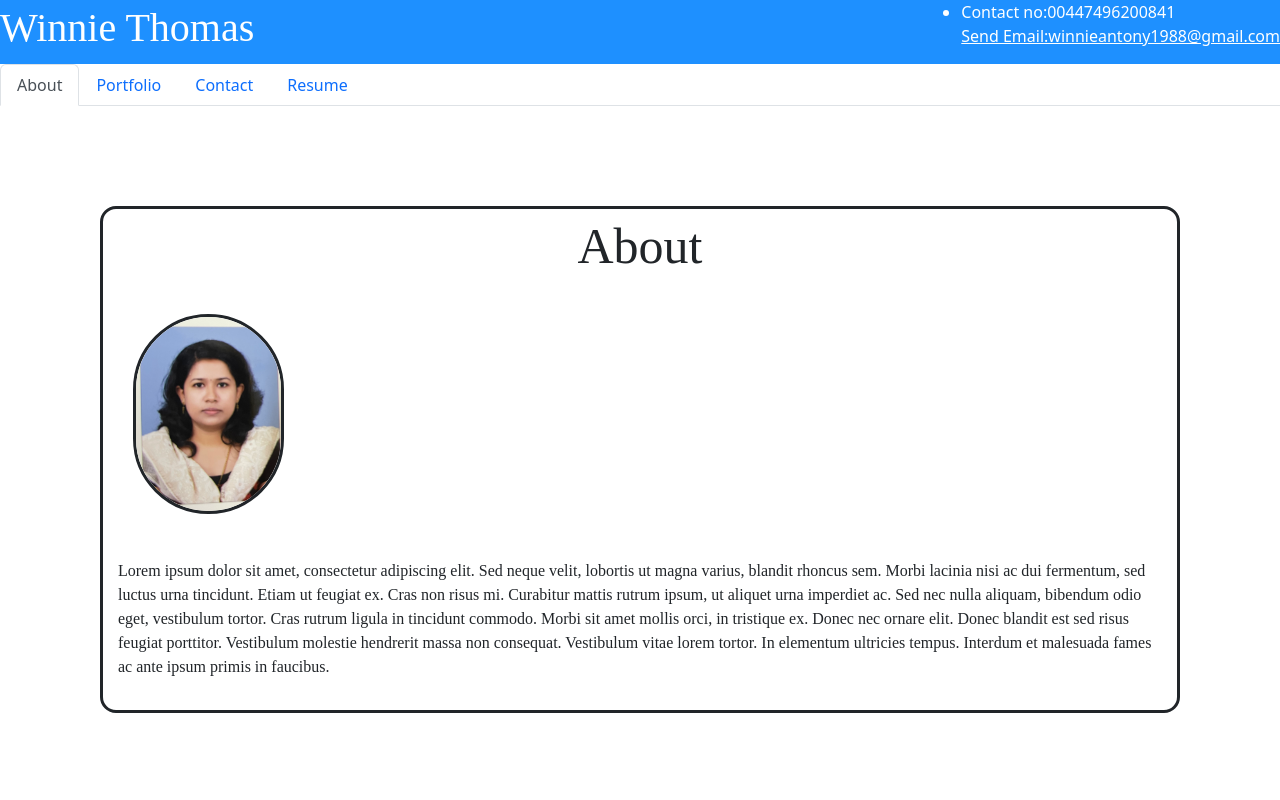
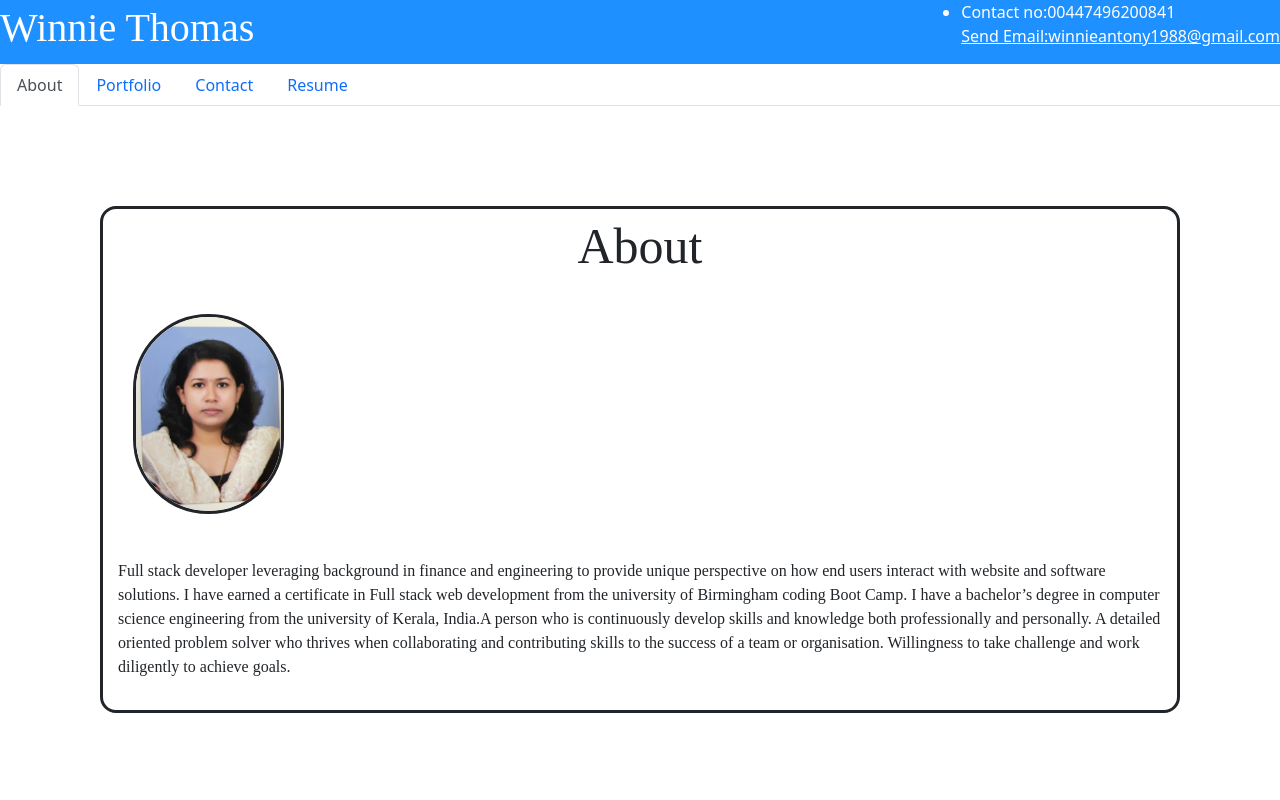
Before and after one commit to WinnieThomas/react-portfolio-winnie, a React (Create React App) app: page / in a window 1280 px wide. Shown: the top 800 px of the page. Built offline with nearby package versions, Linux system fonts and the light colour scheme.

Commit message:
added resume

```diff
--- a/src/App.css
+++ b/src/App.css
@@ -114,3 +114,13 @@ input{
     transform: scale(1.03);
     transition: all 1s ease;
 }
+.skill{
+    height:500px;
+    border:1px solid;
+    width:50%;
+    box-shadow: 10px 5px 10px 5px;
+    margin-left:200px;
+    margin-top:30px;
+    margin-bottom:30px;
+    padding:100px 200px;
+}
--- a/src/components/pages/About.js
+++ b/src/components/pages/About.js
@@ -7,16 +7,9 @@ export default function About() {
       <div className='abtcard-header'>About</div>
       <img className='image-container' src={myImage} alt="myimage"/>
       <p className='abtcard-body'>
-        Lorem ipsum dolor sit amet, consectetur adipiscing elit. Sed neque
-        velit, lobortis ut magna varius, blandit rhoncus sem. Morbi lacinia nisi
-        ac dui fermentum, sed luctus urna tincidunt. Etiam ut feugiat ex. Cras
-        non risus mi. Curabitur mattis rutrum ipsum, ut aliquet urna imperdiet
-        ac. Sed nec nulla aliquam, bibendum odio eget, vestibulum tortor. Cras
-        rutrum ligula in tincidunt commodo. Morbi sit amet mollis orci, in
-        tristique ex. Donec nec ornare elit. Donec blandit est sed risus feugiat
-        porttitor. Vestibulum molestie hendrerit massa non consequat. Vestibulum
-        vitae lorem tortor. In elementum ultricies tempus. Interdum et malesuada
-        fames ac ante ipsum primis in faucibus.
+      Full stack developer leveraging background in finance and engineering to provide unique perspective on how end users interact with website and software solutions. I have earned a certificate in Full stack web development from the university of Birmingham coding Boot Camp.
+      I have a bachelor’s degree in computer science engineering from the university of Kerala, India.A person who is continuously develop skills and knowledge both professionally and personally. A detailed oriented problem solver who thrives when collaborating and contributing
+     skills to the success of a team or organisation. Willingness to take challenge and work diligently to achieve goals.
       </p>
     </div>
   );
--- a/src/components/pages/Resume.js
+++ b/src/components/pages/Resume.js
@@ -3,24 +3,24 @@ import React from 'react';
 export default function Resume() {
   return (
     <div>
-      <h1>Resume</h1>
       <h3 className="mb-2 pb-2">
                   <strong>Resume:
                 <a target="_blank" rel="noopener noreferrer" className="tab4" href={process.env.PUBLIC_URL + "/assets/winnie.pdf"}>  My resume</a></strong>
                 </h3>
-      <p>
-        Integer cursus bibendum sem non pretium. Vestibulum in aliquet sem, quis
-        molestie urna. Aliquam semper ultrices varius. Aliquam faucibus sit amet
-        magna a ultrices. Aenean pellentesque placerat lacus imperdiet
-        efficitur. In felis nisl, luctus non ante euismod, tincidunt bibendum
-        mi. In a molestie nisl, eu sodales diam. Nam tincidunt lacus quis magna
-        posuere, eget tristique dui dapibus. Maecenas fermentum elementum
-        faucibus. Quisque nec metus vestibulum, egestas massa eu, sollicitudin
-        ipsum. Nulla facilisi. Sed ut erat ligula. Nam tincidunt nunc in nibh
-        dictum ullamcorper. Class aptent taciti sociosqu ad litora torquent per
-        conubia nostra, per inceptos himenaeos. Etiam ornare rutrum felis at
-        rhoncus. Etiam vel condimentum magna, quis tempor nulla.
-      </p>
+      <div className='skill'>
+        <h3>Proficiencies</h3>
+        <div className='skill-list'>
+          <li>HTML</li>
+          <li>CSS</li>
+          <li>JavaScript</li>
+          <li>Express.js</li>
+          <li>Node.js</li>
+          <li>MySQL</li>
+          <li>MongoDB</li>
+          <li>React.js</li>
+          <li>Handlebars</li>
+        </div>
+      </div>
     </div>
   );
 }
```
Also changed, not shown: 1 other file (tests, documents, lock files or other folders).
